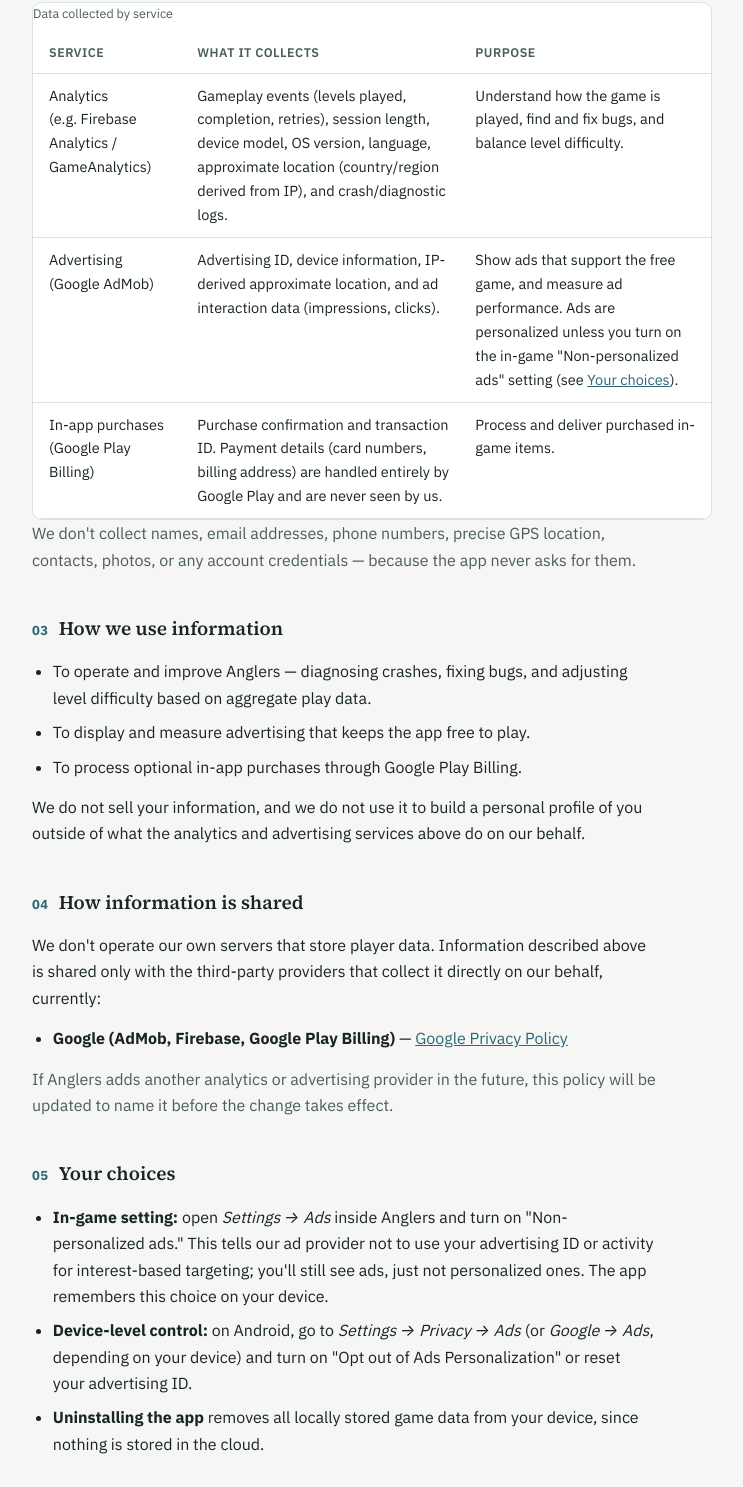
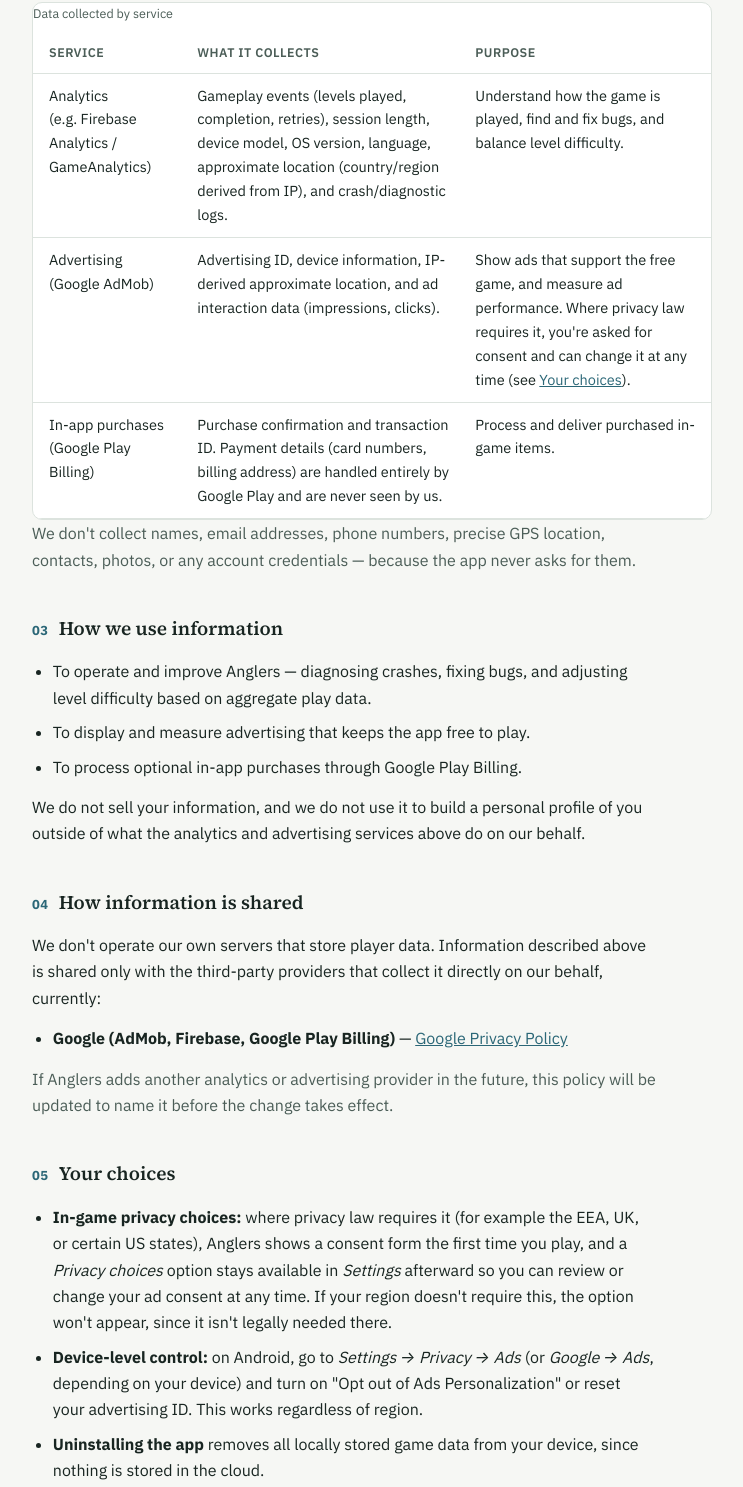
Before and after one commit to bwanaman/anglers-privacy-policy, a plain HTML site: page index.html in a window 1280 px wide. Shown: the part 903-2390 px from the top of the page, without its empty margins (268-1011 px from the left). Drawn offline with Linux system fonts and the light colour scheme.

Commit message:
Correct ad-consent wording to match the actual UMP Privacy choices flow

```diff
--- a/index.html
+++ b/index.html
@@ -247,7 +247,7 @@
           <tr>
             <td>Advertising<br><span class="soft">(Google AdMob)</span></td>
             <td>Advertising ID, device information, IP-derived approximate location, and ad interaction data (impressions, clicks).</td>
-            <td>Show ads that support the free game, and measure ad performance. Ads are personalized unless you turn on the in-game "Non-personalized ads" setting (see <a href="#choices">Your choices</a>).</td>
+            <td>Show ads that support the free game, and measure ad performance. Where privacy law requires it, you're asked for consent and can change it at any time (see <a href="#choices">Your choices</a>).</td>
           </tr>
           <tr>
             <td>In-app purchases<br><span class="soft">(Google Play Billing)</span></td>
@@ -283,8 +283,8 @@
   <section id="choices">
     <h2><span class="num">05</span>Your choices</h2>
     <ul>
-      <li><strong>In-game setting:</strong> open <em>Settings → Ads</em> inside Anglers and turn on "Non-personalized ads." This tells our ad provider not to use your advertising ID or activity for interest-based targeting; you'll still see ads, just not personalized ones. The app remembers this choice on your device.</li>
-      <li><strong>Device-level control:</strong> on Android, go to <em>Settings → Privacy → Ads</em> (or <em>Google → Ads</em>, depending on your device) and turn on "Opt out of Ads Personalization" or reset your advertising ID.</li>
+      <li><strong>In-game privacy choices:</strong> where privacy law requires it (for example the EEA, UK, or certain US states), Anglers shows a consent form the first time you play, and a <em>Privacy choices</em> option stays available in <em>Settings</em> afterward so you can review or change your ad consent at any time. If your region doesn't require this, the option won't appear, since it isn't legally needed there.</li>
+      <li><strong>Device-level control:</strong> on Android, go to <em>Settings → Privacy → Ads</em> (or <em>Google → Ads</em>, depending on your device) and turn on "Opt out of Ads Personalization" or reset your advertising ID. This works regardless of region.</li>
       <li><strong>Uninstalling the app</strong> removes all locally stored game data from your device, since nothing is stored in the cloud.</li>
     </ul>
   </section>
```
